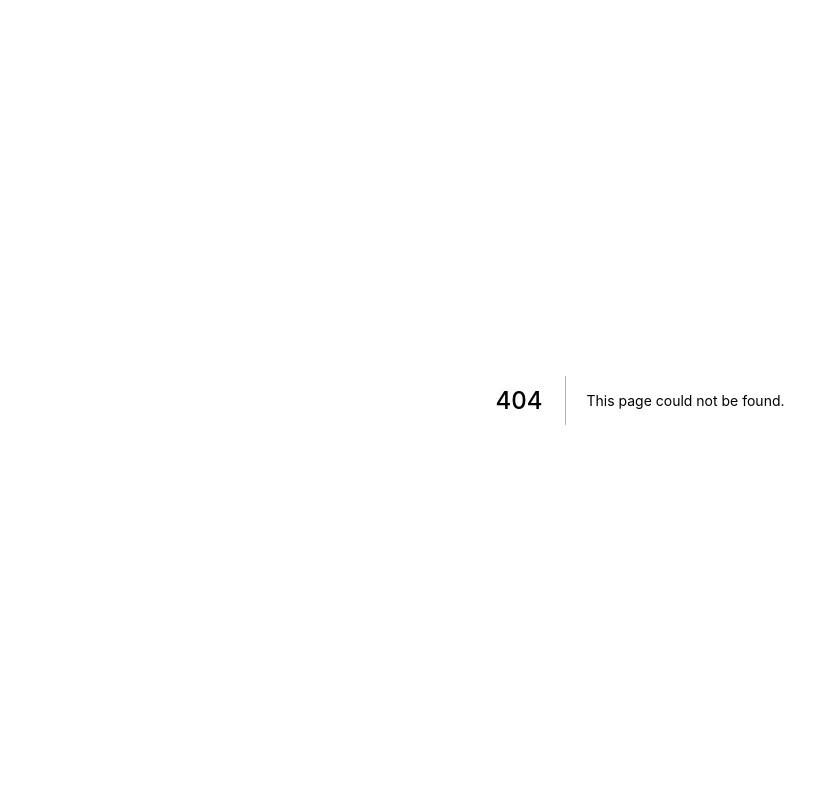
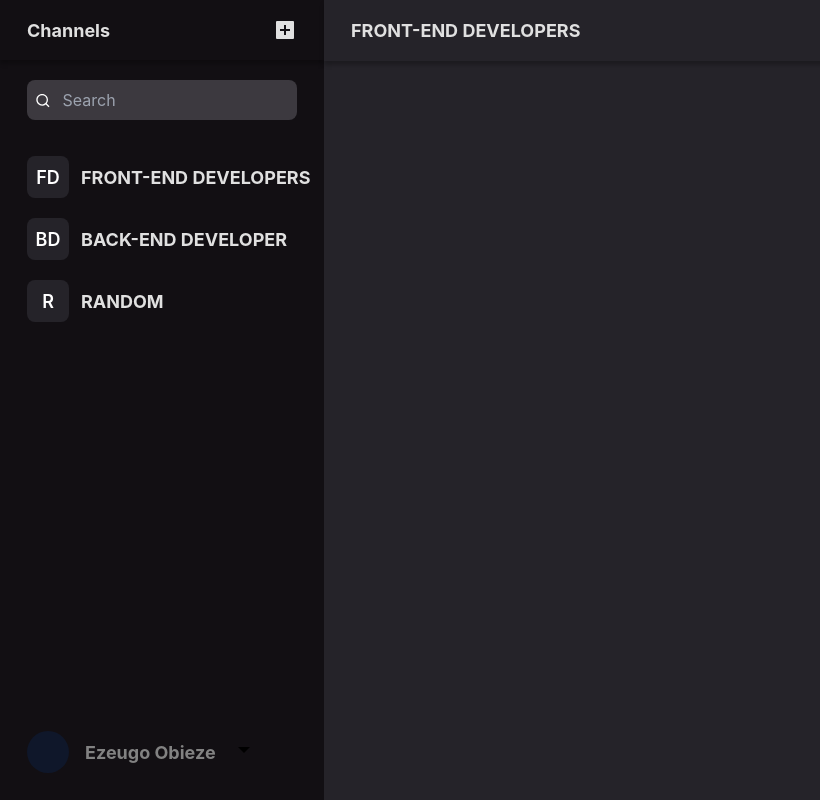
Before and after one commit to Akumzy/cloudinary-jamStack22, a Next.js app: page /chat-screen in a window 1280 px wide. Before the commit this address had no page. Shown: the whole page, without its empty margins (0-820 px from the left). Built offline with nearby package versions, Linux system fonts and the light colour scheme.

Commit message:
added chat-screen page

```diff
--- a/components/Navigation.tsx
+++ b/components/Navigation.tsx
@@ -7,7 +7,7 @@ import {
   UserIcon,
 } from "./icons/images";
 
-const UserComponent = () => {
+export const UserComponent = () => {
   return (
     <div>
       <Menu as="div" className={"relative inline-block "}>
--- a/components/icons/images.tsx
+++ b/components/icons/images.tsx
@@ -170,3 +170,31 @@ export const LeftArrowIcon = () => (
     />
   </svg>
 );
+export const PlusIcon = () => (
+  <svg
+    xmlns="http://www.w3.org/2000/svg"
+    viewBox="0 0 24 24"
+    width="24"
+    height="24"
+  >
+    <path fill="none" d="M0 0h24v24H0z" />
+    <path
+      d="M4 3h16a1 1 0 0 1 1 1v16a1 1 0 0 1-1 1H4a1 1 0 0 1-1-1V4a1 1 0 0 1 1-1zm7 8H7v2h4v4h2v-4h4v-2h-4V7h-2v4z"
+      fill="rgba(224,224,224,1)"
+    />
+  </svg>
+);
+export const SearchIcon = () => (
+  <svg
+    xmlns="http://www.w3.org/2000/svg"
+    viewBox="0 0 24 24"
+    width="17"
+    height="17"
+  >
+    <path fill="none" d="M0 0h24v24H0z" />
+    <path
+      d="M18.031 16.617l4.283 4.282-1.415 1.415-4.282-4.283A8.96 8.96 0 0 1 11 20c-4.968 0-9-4.032-9-9s4.032-9 9-9 9 4.032 9 9a8.96 8.96 0 0 1-1.969 5.617zm-2.006-.742A6.977 6.977 0 0 0 18 11c0-3.868-3.133-7-7-7-3.868 0-7 3.132-7 7 0 3.867 3.132 7 7 7a6.977 6.977 0 0 0 4.875-1.975l.15-.15z"
+      fill="rgba(255,255,255,1)"
+    />
+  </svg>
+);
--- /dev/null
+++ b/pages/chat-screen.tsx
@@ -0,0 +1,64 @@
+import { PlusIcon, SearchIcon } from "../components/icons/images";
+import { UserComponent } from "../components/Navigation";
+
+export default function AppScreen() {
+  return (
+    <div className="bg-[#FAFAFB] min-h-screen h-full flex ">
+      <div className="w-[324px] bg-[#120F13] text-white">
+        <div className="w-full h-[60px] px-[27px] flex py-[17px] boxShadow justify-between items-center mb-5 ">
+          <span className="font-bold text-[18px] text-[#E0E0E0]">Channels</span>
+          <div>
+            <PlusIcon />
+          </div>
+        </div>
+        <div className="mx-[27px] mb-9 flex items-center space-x-1 bg-[#3C393F] rounded-lg px-2 ">
+          <SearchIcon />
+          <input
+            type="search"
+            placeholder="Search"
+            className="w-full bg-inherit outline-none p-2 text-[#828282] "
+          />
+        </div>
+        <div className="pl-[27px] mb-5 flex items-center">
+          <div className="w-[42px] h-[42px] font-semibold text-[18px] flex items-center justify-center bg-[#252329] text-white rounded-lg mr-3 ">
+            FD
+          </div>
+          <span className="font-bold text-[18px] text-[#E0E0E0] uppercase flex-1 ">
+            Front-end Developers
+          </span>
+        </div>
+        <div className="pl-[27px] mb-5 flex items-center">
+          <div className="w-[42px] h-[42px] font-semibold text-[18px] flex items-center justify-center bg-[#252329] text-white rounded-lg mr-3 ">
+            BD
+          </div>
+          <span className="font-bold text-[18px] text-[#E0E0E0] uppercase flex-1 ">
+            back-end Developer
+          </span>
+        </div>
+        <div className="pl-[27px] mb-5 flex items-center">
+          <div className="w-[42px] h-[42px] font-semibold text-[18px] flex items-center justify-center bg-[#252329] text-white rounded-lg mr-3 ">
+            R
+          </div>
+          <span className="font-bold text-[18px] text-[#E0E0E0] uppercase flex-1 ">
+            Random
+          </span>
+        </div>
+
+        <div className="flex items-center w-fit space-x-4 absolute bottom-0 p-[27px]  ">
+          <div className="bg-slate-900 rounded-full w-[42px] h-[42px] hidden md:block"></div>
+          <p className="font-bold text-[18px] text-[#828282] hidden md:block">
+            Ezeugo Obieze
+          </p>
+          <UserComponent />
+        </div>
+      </div>
+
+      <div className="bg-[#252329] flex-1 text-white ">
+        <div className="boxShadow px-[27px] py-[17px] uppercase font-bold text-[18px] text-[#E0E0E0] ">
+          Front-end Developers
+        </div>
+        <div></div>
+      </div>
+    </div>
+  );
+}
--- a/pages/userProfile.tsx
+++ b/pages/userProfile.tsx
@@ -1,4 +1,3 @@
-import { CameraIcon, LeftArrowIcon } from "../components/icons/images";
 import Navigation from "../components/Navigation";
 import Image from "next/image";
 
--- a/styles/globals.css
+++ b/styles/globals.css
@@ -17,3 +17,6 @@ a {
 * {
   box-sizing: border-box;
 }
+.boxShadow{
+  box-shadow: 0px 4px 4px rgba(0, 0, 0, 0.25);
+}
```
